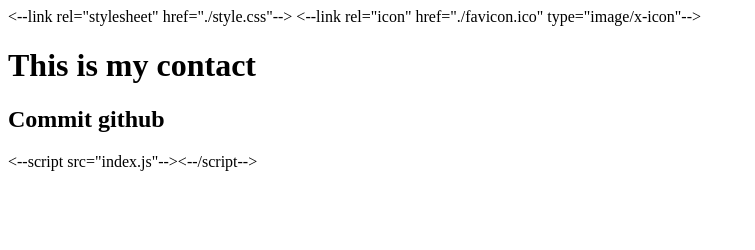
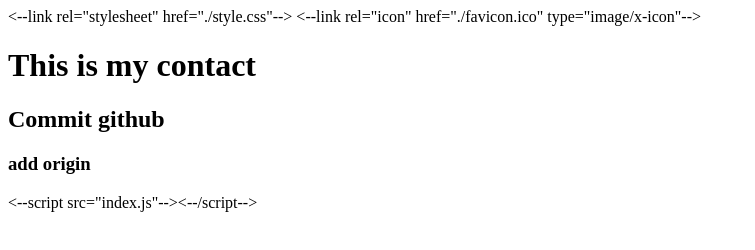
Before and after one commit to hqm-sg/sites, a plain HTML site: page contact.html in a window 1280 px wide. Shown: the whole page, without its empty margins (0-755 px from the left). Drawn offline with Linux system fonts and the light colour scheme.

Commit message:
add origin

```diff
--- a/contact.html
+++ b/contact.html
@@ -12,6 +12,7 @@
     <main>
         <h1>This is my contact</h1>
         <h2>Commit github</h2>
+        <h3>add origin</h3>
     </main>
 	<--script src="index.js"--><--/script-->
   </body>
```
